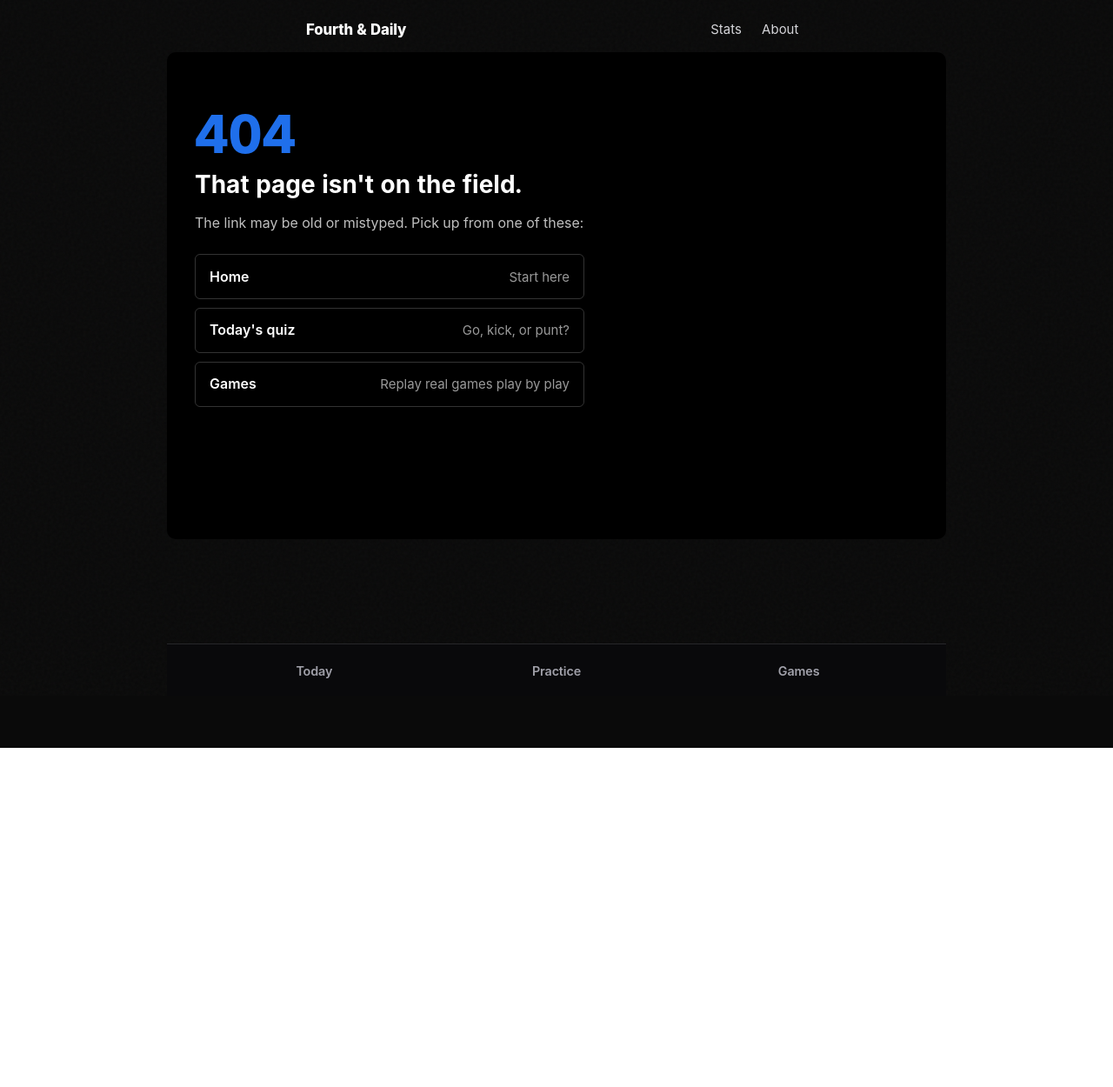
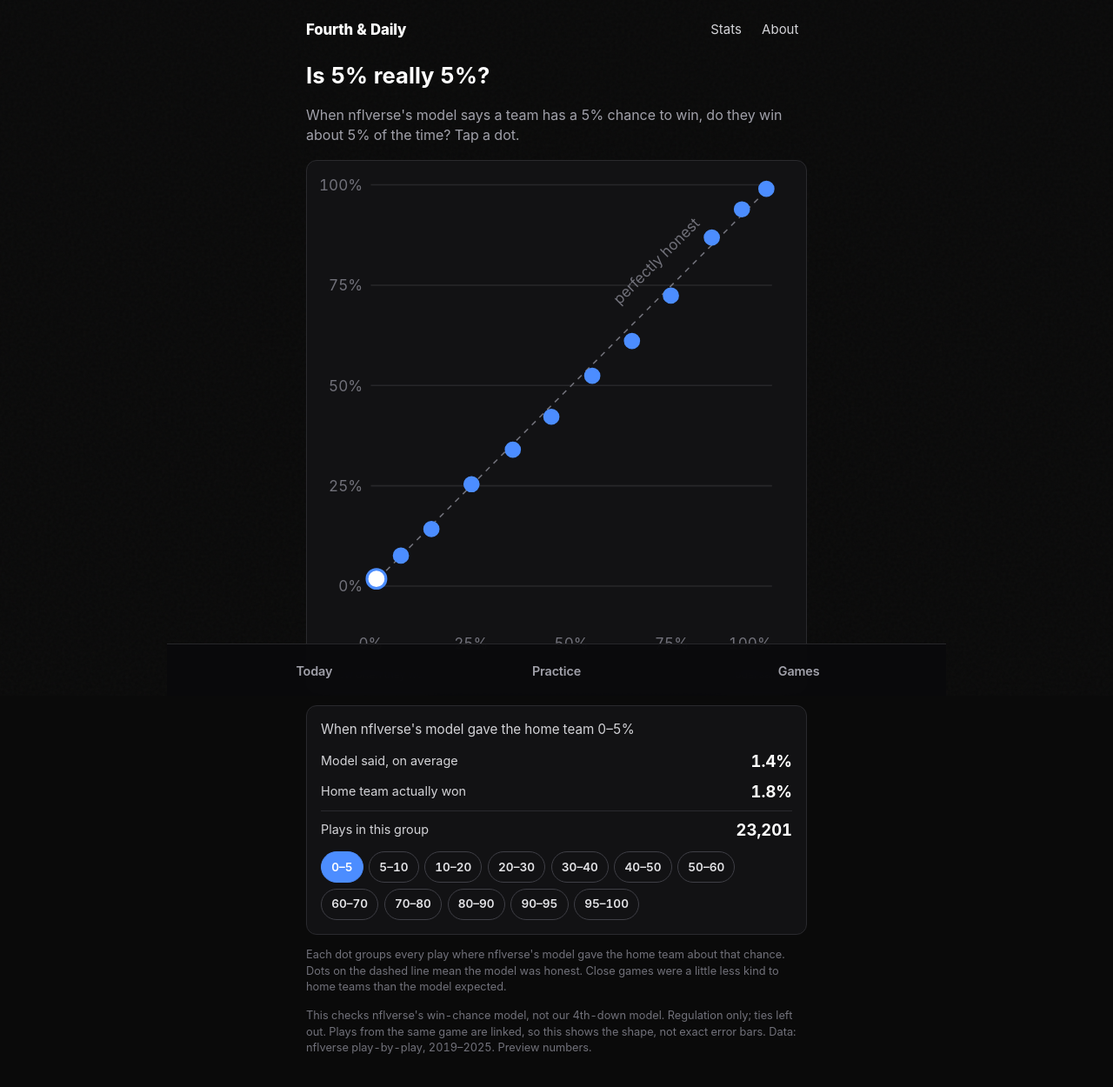
Before and after one commit to nmpy7knjd8-code/nfl-analytics-simulator, a Next.js app in the folder frontend/: page /calibration in a window 1280 px wide. Before the commit this address had no page. Shown: the top 1250 px of the page at 87% size. Before the commit the page ends 860 px from the top, so only its background shows below. Built offline with nearby package versions, Linux system fonts and the light colour scheme.

Commit message:
D2 calibration chart: Is 5% really 5%?

```diff
--- /dev/null
+++ b/frontend/app/calibration/page.tsx
@@ -0,0 +1,13 @@
+import { CalibrationChart } from "../../components/CalibrationChart";
+
+export const metadata = { title: "Is 5% really 5%? · Fourth & Daily" };
+
+export default function CalibrationPage() {
+  return (
+    <main className="fd-page" id="main">
+      <h1 className="kb-h1">Is 5% really 5%?</h1>
+      <p className="kb-lede">When nflverse&apos;s model says a team has a 5% chance to win, do they win about 5% of the time? Tap a dot.</p>
+      <CalibrationChart />
+    </main>
+  );
+}
--- a/frontend/app/globals.css
+++ b/frontend/app/globals.css
@@ -1732,3 +1732,23 @@ body { font-variant-numeric: tabular-nums; }
 /* QA 0116 U4: self-hosted logos on the games list and game header. */
 .team-logo{display:inline-block;vertical-align:middle;object-fit:contain;margin-right:2px}
 .team-logo-plate{background:rgba(255,255,255,.9);border-radius:50%;padding:2px;box-shadow:0 0 0 1px rgba(0,0,0,.08)}
+
+/* —— shared chart page bits (A4/F4/D2) —— */
+.kb-h1 { font-size: 1.6rem; margin: 0; }
+.kb-lede { margin: 0; color: #a1a1aa; }
+.kb-note { margin: 0; font-size: 0.8rem; color: #71717a; }
+.kb-pill { min-height: 40px; padding: 0 1rem; border-radius: 999px; border: 1px solid #3f3f46; background: transparent; color: #e4e4e7; font: inherit; font-weight: 600; cursor: pointer; }
+.kb-pill.is-on { border-color: var(--color-blue); background: var(--color-blue); color: #fff; }
+.era-ax { font-size: 11px; fill: #71717a; }
+.era-pill { min-height: 36px; padding: 0 0.7rem; font-size: 0.85rem; }
+.era-pick-h { font-size: 0.95rem; color: #d4d4d8; }
+.era-rows { list-style: none; margin: 0; padding: 0; display: grid; gap: 0.5rem; }
+.era-rows li { display: flex; align-items: center; gap: 0.5rem; font-size: 0.9rem; color: #d4d4d8; }
+.era-rows strong { margin-left: auto; font-size: 1.15rem; color: #fff; font-variant-numeric: tabular-nums; }
+.era-all { border-top: 1px solid #2a2a2e; padding-top: 0.5rem; }
+
+/* —— D2 calibration —— */
+.cal { display: grid; gap: 0.9rem; }
+.cal-card { padding: 0.75rem 0.5rem; }
+.cal-axes { display: flex; justify-content: space-between; font-size: 0.75rem; color: #a1a1aa; padding: 0 0.5rem; }
+.cal-chips { display: flex; flex-wrap: wrap; gap: 0.4rem; }
--- /dev/null
+++ b/frontend/components/CalibrationChart.tsx
@@ -0,0 +1,60 @@
+"use client";
+
+import { useState } from "react";
+import { calib } from "../lib/calib";
+
+const S = 358, P = 42, IN = S - P - 20;
+const px = (v: number) => P + (v / 100) * IN;
+const py = (v: number) => 10 + (1 - v / 100) * IN;
+
+export function CalibrationChart() {
+  const b = calib.buckets;
+  const [sel, setSel] = useState(0);
+  const cur = b[sel];
+  return (
+    <div className="cal">
+      <section className="fd-card cal-card">
+        <svg viewBox={`0 0 ${S} ${S}`} width="100%" role="img" aria-label="Predicted chance to win against how often the home team actually won">
+          {[0, 25, 50, 75, 100].map((v) => (
+            <g key={v}>
+              <line x1={px(0)} x2={px(100)} y1={py(v)} y2={py(v)} stroke="#27272a" />
+              <text x={P - 6} y={py(v) + 4} textAnchor="end" className="era-ax">{v}%</text>
+              <text x={px(v)} y={S - 6} textAnchor={v === 100 ? "end" : "middle"} className="era-ax">{v}%</text>
+            </g>
+          ))}
+          <line x1={px(0)} y1={py(0)} x2={px(100)} y2={py(100)} stroke="#71717a" strokeDasharray="4 4" />
+          <text x={px(62)} y={py(70)} className="era-ax" transform={`rotate(-45 ${px(62)} ${py(70)})`}>perfectly honest</text>
+          {b.map((x, i) => (
+            <g key={x.lo} onClick={() => setSel(i)} style={{ cursor: "pointer" }}>
+              <circle cx={px(x.predicted)} cy={py(x.actual)} r={14} fill="transparent" />
+              <circle cx={px(x.predicted)} cy={py(x.actual)} r={i === sel ? 7 : 5} fill={i === sel ? "#fff" : "var(--color-blue)"} stroke="var(--color-blue)" strokeWidth={2} />
+            </g>
+          ))}
+        </svg>
+        <div className="cal-axes"><span>↑ how often they won</span><span>model said →</span></div>
+      </section>
+
+      <section className="fd-card" aria-live="polite">
+        <div className="era-pick-h">When nflverse&apos;s model gave the home team {cur.lo}–{cur.hi}%</div>
+        <ul className="era-rows">
+          <li>Model said, on average<strong>{cur.predicted.toFixed(1)}%</strong></li>
+          <li>Home team actually won<strong>{cur.actual.toFixed(1)}%</strong></li>
+          <li className="era-all">Plays in this group<strong>{cur.plays.toLocaleString()}</strong></li>
+        </ul>
+        <div className="cal-chips" role="group" aria-label="Pick a group">
+          {b.map((x, i) => (
+            <button key={x.lo} type="button" className={`kb-pill era-pill${i === sel ? " is-on" : ""}`} aria-pressed={i === sel} onClick={() => setSel(i)}>{x.lo}–{x.hi}</button>
+          ))}
+        </div>
+      </section>
+
+      <p className="kb-note">
+        Each dot groups every play where nflverse&apos;s model gave the home team about that chance. Dots on the dashed line mean the model was honest. Close games were a little less kind to home teams than the model expected.
+      </p>
+      <p className="kb-note">
+        This checks nflverse&apos;s win-chance model, not our 4th-down model. Regulation only; ties left out. Plays from the same game are linked, so this shows the shape, not exact error bars. Data: nflverse play-by-play, 2019–2025.
+        {calib.stub ? " Preview numbers." : ""}
+      </p>
+    </div>
+  );
+}
--- /dev/null
+++ b/frontend/lib/calib.ts
@@ -0,0 +1,8 @@
+import raw from "./site/calib.json";
+
+/** One bucket of plays by the home team's predicted chance to win, [lo, hi) in percent. */
+export type CalibBucket = { lo: number; hi: number; plays: number; predicted: number; actual: number };
+/** model: whose win chance is checked. "nflverse" now; "ours" may be added after H6. */
+export type CalibFile = { schema: "calib/v1"; stub?: boolean; model: "nflverse" | "ours"; source: string; builtAt: string; buckets: CalibBucket[] };
+
+export const calib = raw as unknown as CalibFile;
--- /dev/null
+++ b/frontend/lib/site/calib.json
@@ -0,0 +1,21 @@
+{
+  "schema": "calib/v1",
+  "stub": true,
+  "model": "nflverse",
+  "source": "nflverse play-by-play (CC BY 4.0): home_wp, home_score, away_score, qtr; regulation only (qtr 1-4), ties and 2022_17_BUF_CIN left out",
+  "builtAt": "2026-10-28",
+  "buckets": [
+    { "lo": 0, "hi": 5, "plays": 23201, "predicted": 1.4, "actual": 1.8 },
+    { "lo": 5, "hi": 10, "plays": 10792, "predicted": 7.5, "actual": 7.6 },
+    { "lo": 10, "hi": 20, "plays": 21515, "predicted": 15.1, "actual": 14.2 },
+    { "lo": 20, "hi": 30, "plays": 22764, "predicted": 25.1, "actual": 25.4 },
+    { "lo": 30, "hi": 40, "plays": 27704, "predicted": 35.4, "actual": 34.0 },
+    { "lo": 40, "hi": 50, "plays": 31198, "predicted": 45.0, "actual": 42.2 },
+    { "lo": 50, "hi": 60, "plays": 48434, "predicted": 55.2, "actual": 52.4 },
+    { "lo": 60, "hi": 70, "plays": 38867, "predicted": 65.1, "actual": 61.1 },
+    { "lo": 70, "hi": 80, "plays": 34745, "predicted": 74.8, "actual": 72.4 },
+    { "lo": 80, "hi": 90, "plays": 31043, "predicted": 85.0, "actual": 86.9 },
+    { "lo": 90, "hi": 95, "plays": 15879, "predicted": 92.5, "actual": 93.9 },
+    { "lo": 95, "hi": 100, "plays": 32790, "predicted": 98.6, "actual": 99.0 }
+  ]
+}
--- a/frontend/package.json
+++ b/frontend/package.json
@@ -9,7 +9,7 @@
     "build:pages": "tsx scripts/check-daily-schedule.ts && tsx scripts/snapshot-daily.ts && NFL_SIM_STATIC_EXPORT=1 next build",
     "start": "next start",
     "typecheck": "tsc -p tsconfig.json --noEmit && tsc -p tsconfig.contracts.json --noEmit",
-    "test": "node --import tsx --test contracts/contracts.test.ts lib/quiz.test.ts lib/winProbability.test.ts lib/daily.test.ts lib/gameFacts.test.ts lib/clock.test.ts lib/fixtures.fg.test.ts lib/gameFileV2.test.ts lib/closeCall.test.ts lib/features.test.ts lib/teamColors.test.ts lib/teamLogos.test.ts lib/revealRow.test.ts lib/cssSanity.test.ts lib/penaltyText.test.ts lib/simpleGame.test.ts lib/endless.test.ts lib/resultPill.test.ts lib/dailySnapshot.test.ts lib/dailySchedule.test.ts lib/playFeed.test.ts lib/gamePicker.test.ts",
+    "test": "node --import tsx --test contracts/contracts.test.ts lib/quiz.test.ts lib/winProbability.test.ts lib/daily.test.ts lib/gameFacts.test.ts lib/clock.test.ts lib/fixtures.fg.test.ts lib/gameFileV2.test.ts lib/closeCall.test.ts lib/features.test.ts lib/teamColors.test.ts lib/teamLogos.test.ts lib/revealRow.test.ts lib/cssSanity.test.ts lib/penaltyText.test.ts lib/simpleGame.test.ts lib/endless.test.ts lib/resultPill.test.ts lib/dailySnapshot.test.ts lib/dailySchedule.test.ts lib/playFeed.test.ts lib/gamePicker.test.ts lib/calib.test.ts",
     "test:all": "npm test && npm run typecheck"
   },
   "dependencies": {
```
Also changed, not shown: 3 other files (tests, documents, lock files or other folders).
